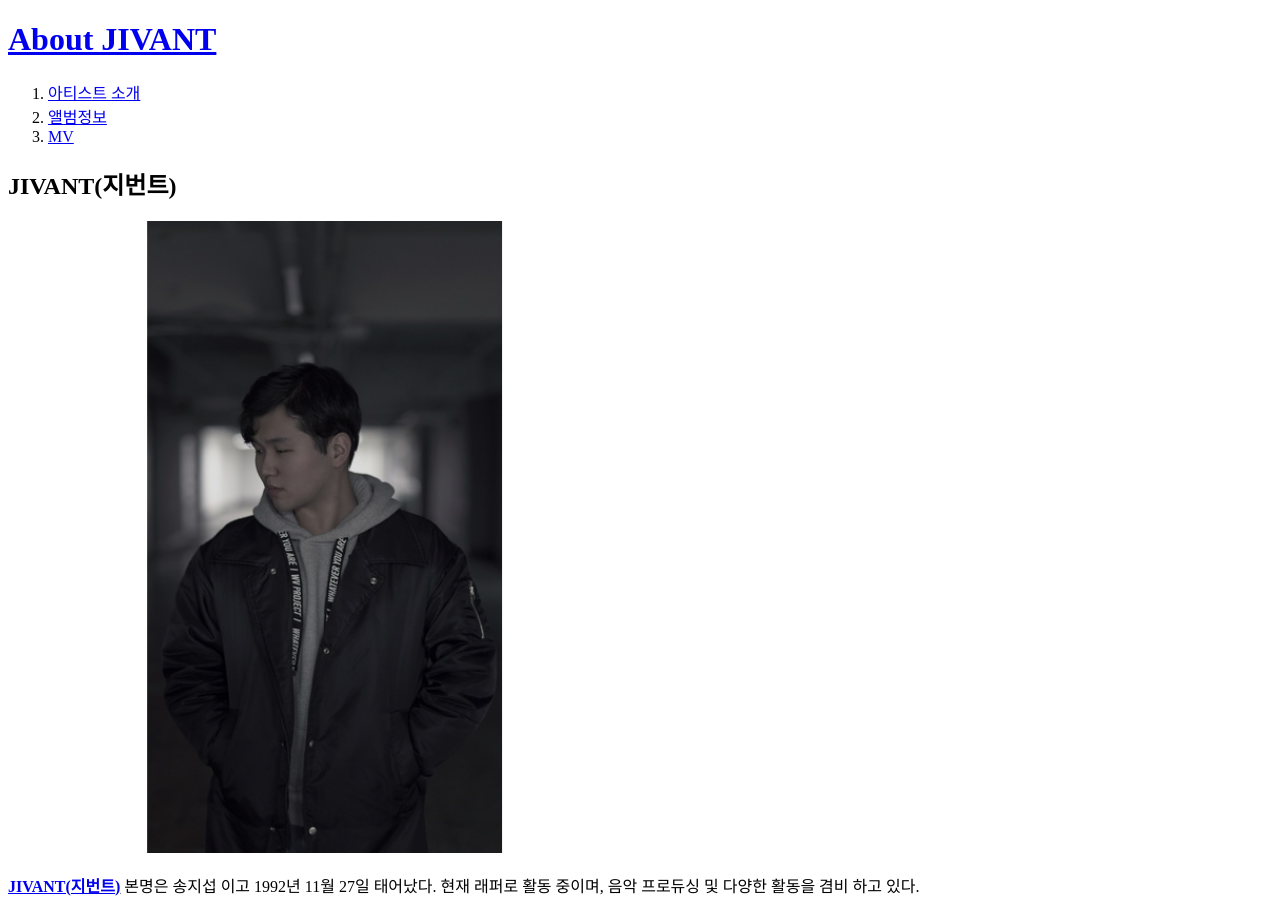
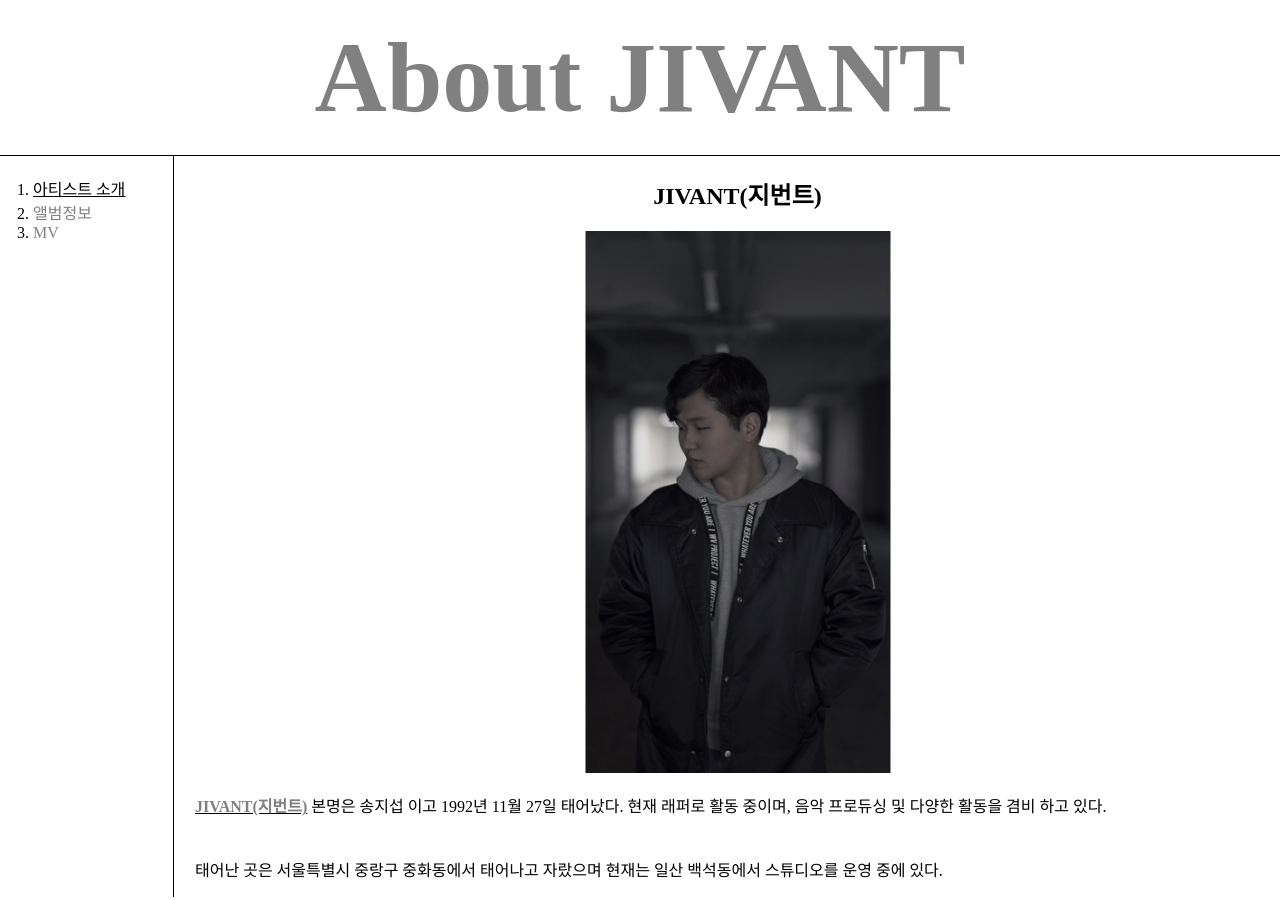
Before and after one commit to GNOSUP/JIVANT, a plain HTML site: page 1.html in a window 1280 px wide. Shown: the top 900 px of the page. Drawn offline with Linux system fonts and the light colour scheme; a script that the page names is missing.

Commit message:
plus css

```diff
--- a/1.html
+++ b/1.html
@@ -3,6 +3,7 @@
 <head>
   <title>JIVANT</title>
   <meta charset="utf-8">
+  <link rel="stylesheet" href="style.css">
   <!-- Global site tag (gtag.js) - Google Analytics -->
 <script async src="https://www.googletagmanager.com/gtag/js?id=G-QL6QEBMC43"></script>
 <script>
@@ -15,15 +16,20 @@
 </head>
 <body>
   <h1><a href="index.html">About JIVANT</a></h1>
+<div id="grid">
   <ol>
-  <li><a href="1.html">아티스트 소개</a></li>
-  <li><a href="2.html">앨범정보</a></li>
-  <li><a href="3.html">MV</a></li>
-</ol>
- <h2>JIVANT(지번트)</h2><img src="아티스트 이미지.jfif" width="50%">
+    <li><a href="1.html"style="color:black;text-decoration:underline;">아티스트 소개</a></li>
+    <li><a href="2.html">앨범정보</a></li>
+    <li><a href="3.html">MV</a></li>
+  </ol>
+
+  <div id="article">
+ <h2 style="text-align: center;">JIVANT(지번트)</h2><center><img src="아티스트 이미지.jfif" width="50%"></center>
 <p><STRONG><U><a href="https://www.genie.co.kr/detail/artistInfo?xxnm=80578098" target="_blank" title="genie artist page">JIVANT(지번트)</a></U></STRONG> 본명은 송지섭 이고 1992년 11월 27일 태어났다. 현재 래퍼로 활동 중이며, 음악 프로듀싱 및 다양한 활동을 겸비 하고 있다.</p>
  <p style="margin-top:40px;">태어난 곳은 서울특별시 중랑구 중화동에서 태어나고 자랐으며 현재는 일산 백석동에서 스튜디오를 운영 중에 있다.</p>
  <p>
+ </div>
+</div>
    <div id="disqus_thread"></div>
  <script>
      /**
--- /dev/null
+++ b/style.css
@@ -0,0 +1,42 @@
+body{
+  margin:0;
+}
+a {
+  color:gray;
+  text-decoration: none;
+}
+h1 {
+  font-size:100px;
+  text-align:center;
+  border-bottom:1px solid black;
+  margin:0;
+  padding:20px;
+}
+ol{
+  border-right:1px solid black;
+  width:120px;
+  margin:0;
+  padding: 20px;
+}
+#grid{
+  display: grid;
+  grid-template-columns: 170px 1fr;
+}
+#grid ol{
+  padding-left: 33px;
+}
+#grid #article{
+  padding-left:25px;
+}
+@media(max-width:700px){
+  #grid{
+    display: block;
+  }
+  ol{
+    border-right:none;
+  }
+  h1 {
+    font-size: 50px;
+    border-bottom:none;
+  }
+}
```
Also changed, not shown: 2.html (+6 -1 lines), 3.html (+7 -1 lines), index.html (+13 -8 lines).
